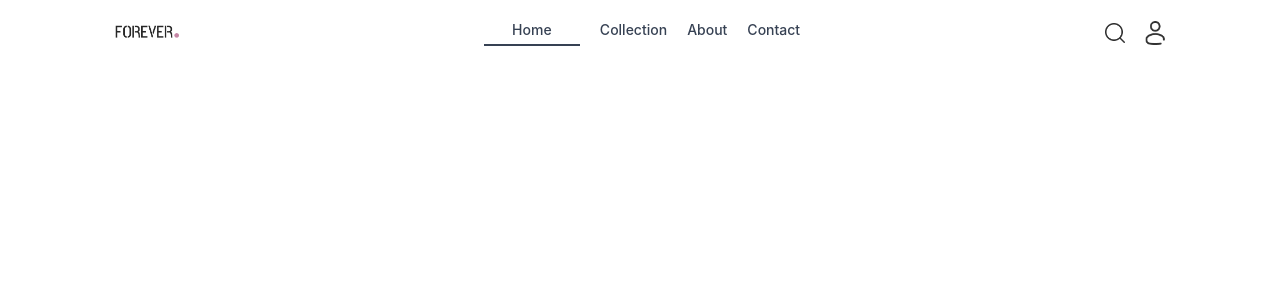
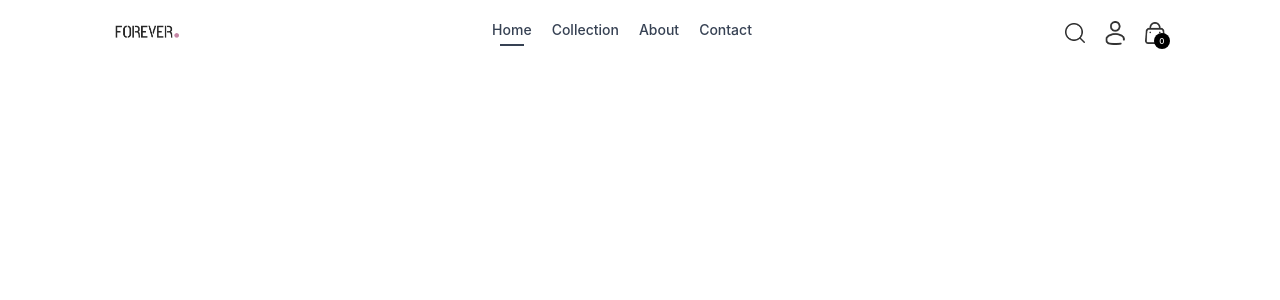
Before and after one commit to siddharthg-7/E-Commerce-Website, a React (Vite) app in the folder frontend/: page / in a window 1280 px wide. Shown: the top 300 px of the page. Built offline with nearby package versions, Linux system fonts and the light colour scheme.

Commit message:
feat: add logo and cart link to Navbar, update hr elements for better styling

```diff
--- a/frontend/src/components/Navbar.jsx
+++ b/frontend/src/components/Navbar.jsx
@@ -1,30 +1,32 @@
 import { assets } from '../assets/assets'
-import { NavLink } from 'react-router-dom'
+import { Link, NavLink } from 'react-router-dom'
 
 const Navbar = () => {
   return (
     <div className='flex items-center justify-between py-5 font-medium'>
+    <Link to="/">
       <img src={assets.logo} className="w-16" alt="Logo" />
+      </Link>
 
       <ul className='hidden sm:flex gap-5 text-sm text-gray-700'>
         <NavLink to="/" className='flex flex-col items-center gap-1'>
           <p>Home</p>
-          <hr className='w-24 border-none h-[1.5px] bg-gray-700 hidden'/>
+          <hr className='w-6 border-none h-[1.5px] bg-gray-700 hidden'/>
         </NavLink>
 
         <NavLink to="/Collection" className='flex flex-col items-center gap-1'>
           <p>Collection</p>
-          <hr className='w-24 border-none h-[1.5px] bg-gray-700 hidden'/>
+          <hr className='w-6 border-none h-[1.5px] bg-gray-700 hidden'/>
         </NavLink>
 
         <NavLink to="/About" className='flex flex-col items-center gap-1'>
           <p>About</p>
-          <hr className='w-24 border-none h-[1.5px] bg-gray-700 hidden'/>
+          <hr className='w-6 border-none h-[1.5px] bg-gray-700 hidden'/>
         </NavLink>
 
         <NavLink to="/Contact" className='flex flex-col items-center gap-1'>
           <p>Contact</p>
-          <hr className='w-24 border-none h-[1.5px] bg-gray-700 hidden'/>
+          <hr className='w-6 border-none h-[1.5px] bg-gray-700 hidden'/>
         </NavLink>
       </ul>
 
@@ -44,7 +46,10 @@ const Navbar = () => {
           </div>
 
         </div>
-
+        <Link to="/Cart" className='relative'>
+          <img src={assets.cart_icon} className='w-5 cursor-pointer' alt="Cart" />
+          <p className='absolute right-[-5px] bottom-[-5px] w-4 text-center  leading-4 bg-black text-white aspect-square rounded-full text-[8px]'>0</p>
+        </Link>
 
       </div>
     </div>
```
